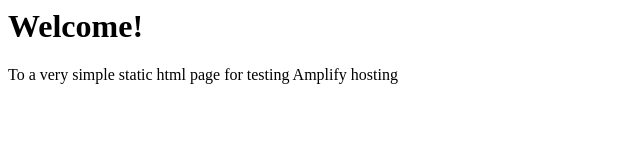
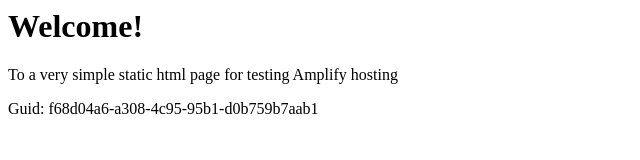
Before and after one commit to aws-aemilia-sin/Github-PR-Commit-Integration-Test-DoNotTouch-v1-prod-ap-southeast-1, a website: page src/index.html in a window 1280 px wide. Shown: the whole page, without its empty margins (0-640 px from the left). Drawn offline with Linux system fonts and the light colour scheme.

Commit message:
commit from integ tests

```diff
--- a/src/index.html
+++ b/src/index.html
@@ -1,3 +1,5 @@
+
+
 <html lang="en">
 
 <head>
@@ -10,6 +12,6 @@
 <body>
     <h1>Welcome!</h1>
     <p>To a very simple static html page for testing Amplify hosting</p>
-</body>
+    <p>Guid: f68d04a6-a308-4c95-95b1-d0b759b7aab1</p></body>
 
 </html>
```
